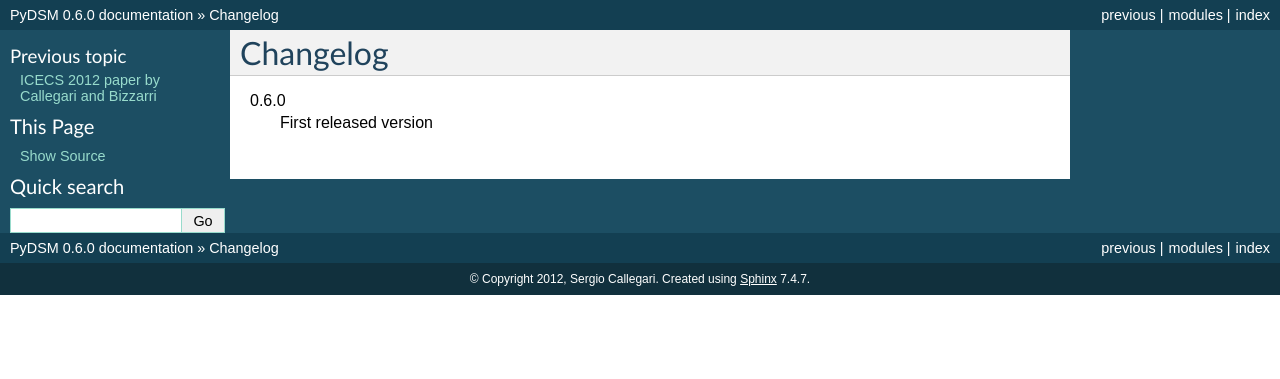
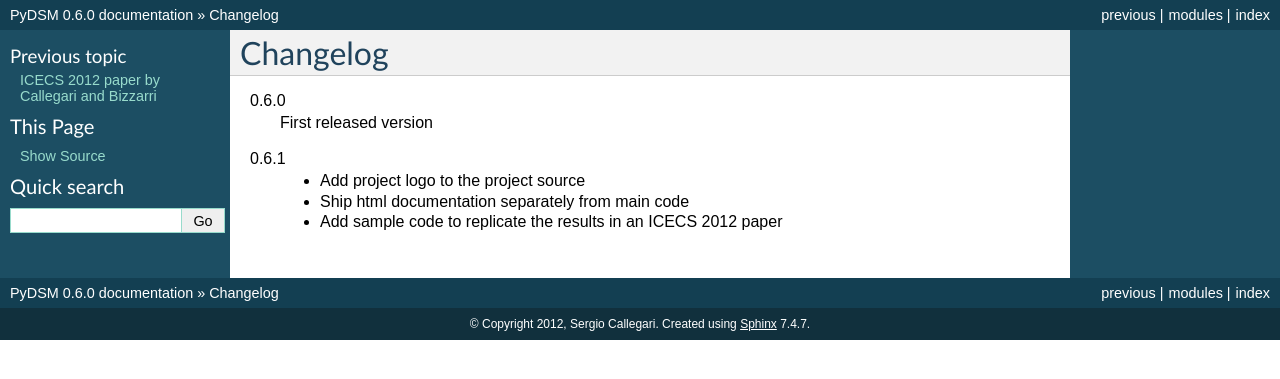
Before and after one commit to sergiocallegari/PyDSM, a Sphinx documentation site: the page built from doc/source/changelog.rst, in a window 1280 px wide. Shown: the top 379 px of the page. Built offline with Sphinx 7.4.7, drawn with Linux system fonts in a browser that asks for light colours; formulas are drawn with MathJax 3.

Commit message:
Prepare changelog for version 0.6.1

```diff
--- a/doc/source/changelog.rst
+++ b/doc/source/changelog.rst
@@ -3,3 +3,8 @@ Changelog
 
 0.6.0
    First released version
+
+0.6.1
+   - Add project logo to the project source
+   - Ship html documentation separately from main code
+   - Add sample code to replicate the results in an ICECS 2012 paper
```
